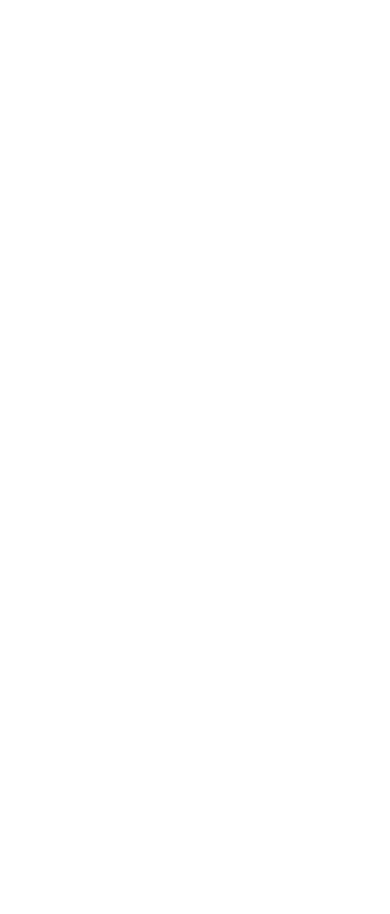
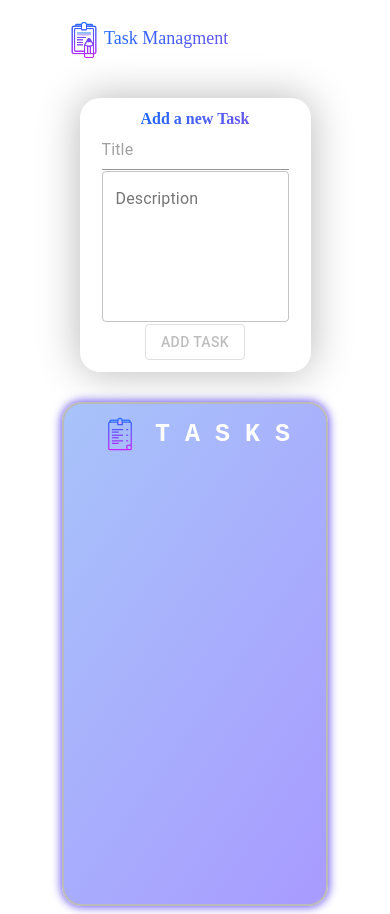
Before and after one commit to NZhurauleva/task-manager, a React (Create React App) app: page / in a window 390 px wide. Before the commit the page ends 844 px from the top, so only its background shows below. Built offline with nearby package versions, Linux system fonts and the light colour scheme.

Commit message:
feat: create compomemt add todo

```diff
--- a/src/App.tsx
+++ b/src/App.tsx
@@ -1,17 +1,21 @@
 import { FunctionComponent } from 'react';
 
 import { Route, Switch, BrowserRouter as Router } from 'react-router-dom';
+
+import { NavigationMenu } from './components/NavigationMenu/NavigationMenu';
+import { CreateTodo } from './components/CreateTodo/CreateTodo';
 
 const App: FunctionComponent = () => {
   return (
     <div>
       <Router>
+        <NavigationMenu />
         <Switch>
           <Route exact path="/edit">
             {/* */}
           </Route>
           <Route exact path="/">
-            {/* */}
+            <CreateTodo />
           </Route>
         </Switch>
       </Router>
--- /dev/null
+++ b/src/components/CreateTodo/CreateTodo.tsx
@@ -0,0 +1,74 @@
+import React, {
+  FunctionComponent, useState, useCallback, useEffect,
+} from 'react';
+import { useDispatch, useSelector } from 'react-redux';
+import { TextField, Input, Button } from '@material-ui/core';
+
+import {
+  TASKS, ADDNEWTASK, TEXTNOTASKS, ADDTASK,
+} from '../../constants';
+
+import addTodo from '../../store/actions/actions';
+
+import list from '../../images/list.png';
+
+import styles from './style.module.scss';
+
+export const CreateTodo: FunctionComponent = (): JSX.Element => {
+  const dispatch = useDispatch();
+  const [title, setTitle] = useState<string>('');
+  const [description, setDescription] = useState<string>('');
+
+  const handleSaveTask = useCallback(() => {
+    dispatch(addTodo(title, description, 'ToDo'));
+    setTitle(() => '');
+    setDescription(() => '');
+  }, [dispatch, title, description]);
+
+  return (
+    <div className={styles.container}>
+      <div className={styles.containerCard}>
+        <span className={styles.heading}>{ADDNEWTASK}</span>
+        <Input
+          placeholder="Title"
+          required
+          onChange={(e) => setTitle(e.target.value)}
+          value={title}
+          fullWidth
+          color="primary"
+          className={styles.titleCard}
+        />
+        <TextField
+          label="Description"
+          variant="outlined"
+          onChange={(e) => setDescription(e.target.value)}
+          value={description}
+          fullWidth
+          className={styles.descriptionCard}
+          multiline
+          minRows={6}
+          maxRows={6}
+        />
+        <Button
+          variant="outlined"
+          disabled={title.length === 0 || description.length === 0}
+          onClick={handleSaveTask}
+          color="primary"
+          size="medium"
+        >
+          {ADDTASK}
+        </Button>
+      </div>
+      <div className={styles.containerTasks}>
+        <div className={styles.titleTasks}>
+          <img src={list} alt="list" />
+          <span>{TASKS}</span>
+        </div>
+        {/* {tasks.length > 0 ? (
+          <div className={styles.tasks} />
+        )
+          : <div className={styles.caption}><span>{TEXTNOTASKS}</span></div>} */}
+      </div>
+    </div>
+  );
+};
--- /dev/null
+++ b/src/components/CreateTodo/index.ts
@@ -0,0 +1 @@
+export * from './CreateTodo';
--- /dev/null
+++ b/src/components/CreateTodo/style.module.scss
@@ -0,0 +1,156 @@
+.container {
+  width: 100%;
+  display: flex;
+  justify-content: center;
+  flex-direction: column;
+  align-items: center;
+  .containerCard {
+    width: 450px;
+    height: 320px;
+    border: 2px solid transparent;
+    border-radius: 20px;
+    box-shadow: 0 0 40px 1px #bababa;
+    margin: 30px 0;
+    padding: 25px 35px;
+    display: flex;
+    align-items: center;
+    flex-direction: column;
+    justify-content: space-between;
+    .heading {
+      font-size: 20px;
+      font-weight: 700;
+      background: linear-gradient(125deg, #1f6bff, #6a55ef);
+      -webkit-background-clip: text;
+      -webkit-text-fill-color: transparent;
+    }
+    .titleCard {
+      height: 40px;
+    }
+    .descriptionCard {
+      textarea {
+        overflow: hidden;
+        overflow-y: scroll;
+        &::-webkit-scrollbar {
+          width: 5px;
+        }
+      }
+    }
+  }
+  .containerTasks {
+    display: flex;
+    flex-direction: column;
+    align-items: center;
+    height: 500px;
+    width: 1060px;
+    border: 2px solid #bababa;
+    border-radius: 20px;
+    box-shadow: 0 0 10px 1px #6a55ef;
+    background: linear-gradient(125deg, #a8c3fa, #a89bff);
+    .caption {
+      height: 250px;
+      display: flex;
+      align-items: center;
+      span {
+        font-size: 28px;
+        font-weight: 600;
+        color: white;
+      }
+    }
+    .titleTasks {
+      width: 100%;
+      display: flex;
+      justify-content: center;
+      align-items: center;
+      padding: 10px 0;
+      border-radius: 20px 20px 0 0;
+      span {
+        font-size: 34px;
+        text-align: center;
+        letter-spacing: 30px;
+        margin: 0 -30px 0 15px;
+        font-weight: 800;
+        color: white;
+        font-family: "Courier New", Courier, monospace;
+      }
+    }
+    .tasks {
+      width: 92.5%;
+      height: auto;
+      display: flex;
+      justify-content: flex-start;
+      flex-wrap: wrap;
+      overflow: hidden;
+      overflow-y: scroll;
+      padding: 20px 0;
+      &::-webkit-scrollbar {
+        width: 0px;
+      }
+    }
+  }
+}
+@media (max-width: 1200px) {
+  .container {
+    .containerTasks {
+      width: 70%;
+    }
+    .containerCard {
+      width: 30%;
+      height: 300px;
+    }
+  }
+}
+@media (max-width: 768px) {
+  .container {
+    .containerTasks {
+      width: 70%;
+    }
+    .containerCard {
+      width: 40%;
+      height: 260px;
+      padding: 10px 20px;
+      .heading {
+        font-size: 18px;
+        font-weight: 600;
+      }
+    }
+    .containerTasks {
+      .tasks {
+        justify-content: center;
+      }
+      .titleTasks {
+        span {
+          font-size: 28px;
+          letter-spacing: 25px;
+          margin: 0 -25px 0 25px;
+          font-weight: 700;
+        }
+      }
+    }
+  }
+}
+@media (max-width: 534px) {
+  .container {
+    .containerCard {
+      width: 50%;
+      height: 250px;
+      padding: 10px 20px;
+      .heading {
+        font-size: 16px;
+        font-weight: 600;
+      }
+    }
+    .containerTasks {
+      .tasks {
+        justify-content: center;
+      }
+      .titleTasks {
+        span {
+          font-size: 25px;
+          letter-spacing: 15px;
+          margin: 0 -15px 0 15px;
+          font-weight: 600;
+        }
+      }
+    }
+  }
+}
--- /dev/null
+++ b/src/components/NavigationMenu/NavigationMenu.tsx
@@ -0,0 +1,32 @@
+import React, { FunctionComponent, useState, useEffect } from 'react';
+import { useLocation, NavLink } from 'react-router-dom';
+
+import logo from '../../images/logo.png';
+
+import styles from './style.module.scss';
+
+export const NavigationMenu: FunctionComponent = (): JSX.Element => {
+  const [currentPath, setCurrentPath] = useState<string>('');
+
+  const location = useLocation();
+
+  useEffect(() => {
+    setCurrentPath(() => location.pathname);
+  }, [location]);
+
+  return (
+    <div className={styles.container}>
+      <div className={styles.navMenu}>
+        <NavLink to="/" className={styles.navLink}>
+          <img src={logo} alt="logo" />
+          <span className={styles.logo}>Task Managment</span>
+        </NavLink>
+        <div className={styles.navPath}>
+          <span className={styles.titlePath}>
+            {currentPath === '/' ? 'Home' : 'Edit'}
+          </span>
+        </div>
+      </div>
+    </div>
+  );
+};
--- /dev/null
+++ b/src/components/NavigationMenu/index.ts
@@ -0,0 +1 @@
+export * from './NavigationMenu';
--- /dev/null
+++ b/src/components/NavigationMenu/style.module.scss
@@ -0,0 +1,66 @@
+.container {
+  width: 100%;
+  display: flex;
+  justify-content: center;
+  .navMenu {
+    width: 1060px;
+    height: 60px;
+    border-radius: 20px;
+    display: flex;
+    align-items: center;
+    .navPath {
+      width: 57%;
+      display: flex;
+      justify-content: center;
+      .titlePath {
+        color: rgb(139, 139, 137);
+      }
+    }
+    .navLink {
+      display: flex;
+      align-items: center;
+      text-decoration: none;
+      .logo {
+        font-size: 22px;
+        background: linear-gradient(125deg, #1f6bff, #6a55ef);
+        -webkit-background-clip: text;
+        -webkit-text-fill-color: transparent;
+      }
+    }
+  }
+}
+@media (max-width: 1200px) {
+  .container {
+    .navMenu {
+      width: 70%;
+      .navPath {
+        width: 38%;
+      }
+      .navLink {
+        .logo {
+          font-size: 20px;
+        }
+      }
+    }
+  }
+}
+
+@media (max-width: 534px) {
+  .container {
+    .navMenu {
+      width: 70%;
+      .navPath {
+        display: none;
+      }
+      .navLink {
+        img {
+          width: 40px;
+          height: 40px;
+        }
+        .logo {
+          font-size: 18px;
+        }
+      }
+    }
+  }
+}
--- /dev/null
+++ b/src/constants.ts
@@ -0,0 +1,17 @@
+export const TASKS = 'TASKS';
+
+export const ADDNEWTASK = 'Add a new Task';
+
+export const ADDTASK = 'Add task';
+
+export const EDIRTASK = 'Edit Task';
+
+export const STATUSES = ['ToDo', 'inQA', 'Done', 'InProgress', 'Blocked', 'Deployed'];
+
+export const BUTTONEDIT = 'Edit';
+
+export const BUTTONCANCEL = 'Cancel';
+
+export const TEXTNOTASKS = 'You have nothing to do. Go get some sleep...';
+
+export const TEXTOFDISABLE = 'You can not select this status...';
```
